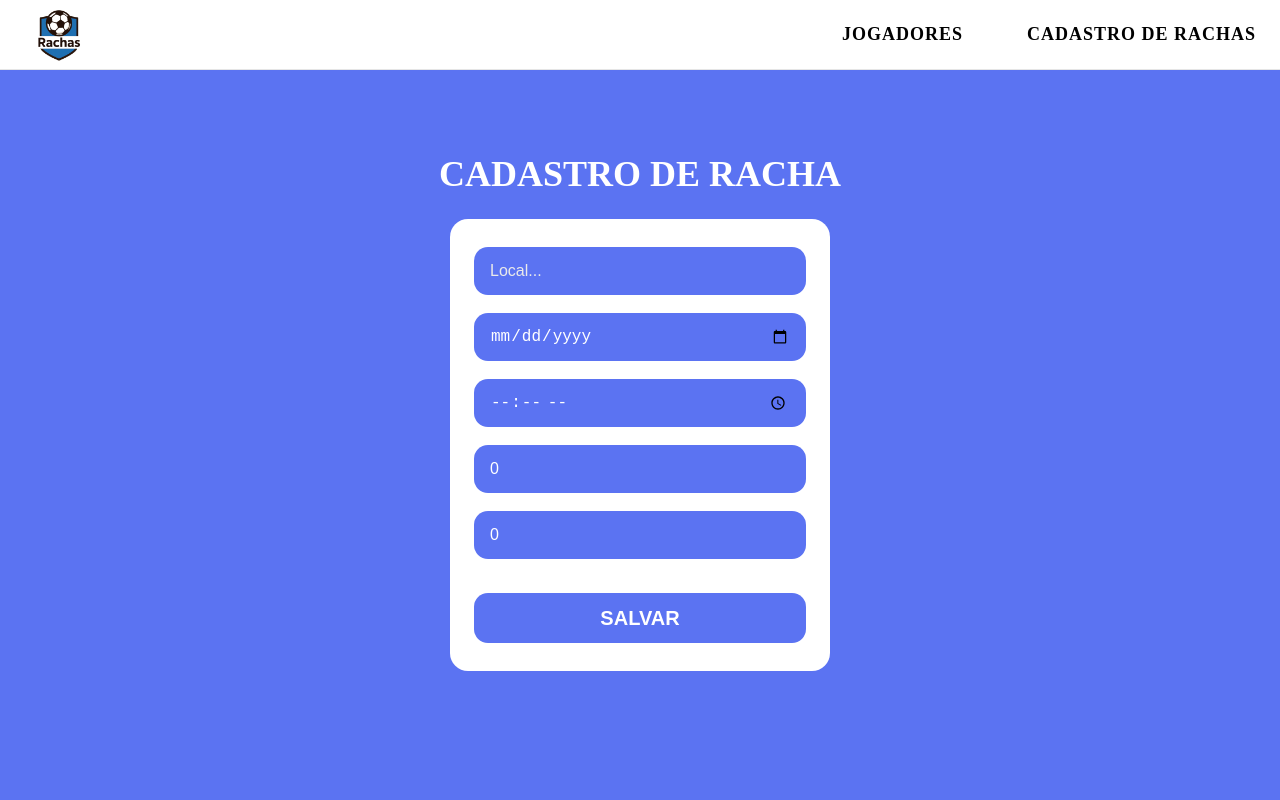
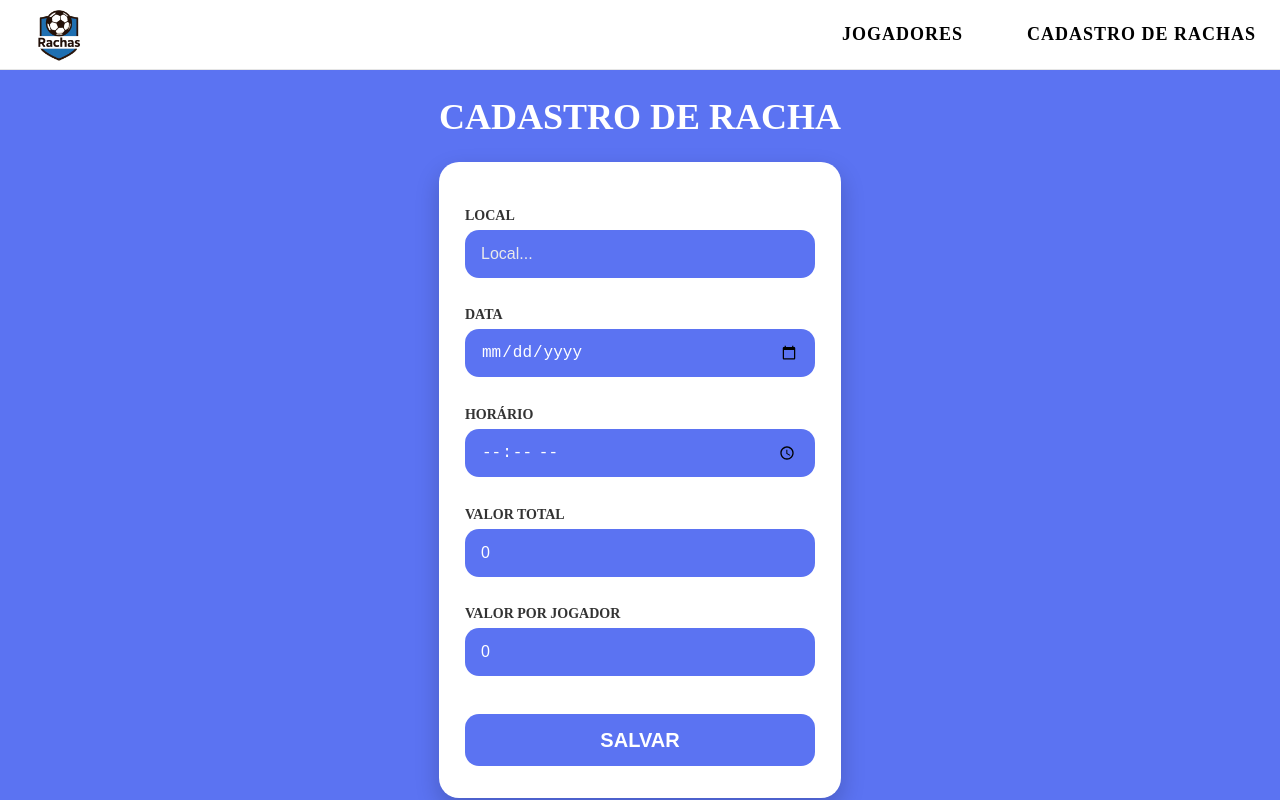
Before and after one commit to pedrohenry12/Gerenciador-de-Rachoes, a React app in the folder Frontend/: page /cadastrorachas in a window 1280 px wide. Built offline with nearby package versions, Linux system fonts and the light colour scheme; the HTML template or start-up script is replaced by a standard one.

Commit message:
melhora na intuitividade
descrição dos campos que formam o cadastro de racha, pra melhorar a intuitividade

```diff
--- a/Frontend/src/pages/tela cadastro racha/CadastroRacha.tsx
+++ b/Frontend/src/pages/tela cadastro racha/CadastroRacha.tsx
@@ -32,44 +32,59 @@ export default function CadastroRacha() {
 
             <div className={styles.card}>
                 <form className={styles.form} onSubmit={handleSubmit}>
+                    <div>
+                        <h3>local</h3>
                         <input
                             className={styles.input}
                             type="text"
                             placeholder="Local..."
                             value={local}
                             onChange={e => setLocal(e.target.value)} />
+                    </div>
 
 
+                    <div>
+                        <h2>data</h2>
                         <input
                             className={styles.input}
                             type="date"
                             placeholder="Data..."
                             value={data}
                             onChange={e => setData(e.target.value)} />
+                    </div>
 
 
+                        <div>
+                            <h2>horário</h2>
                             <input
                             className={styles.input}
                             type="time"
                             placeholder="horario..."
                             value={hora}
                             onChange={e => setHora(e.target.value)} />
+                        </div>
 
 
+                    <div>
+                        <h2>valor total</h2>
                         <input
                             className={styles.input}
                             type="number"
                             placeholder="Preço..."
                             value={precoTotal}
                             onChange={e => setPrecoTotal(Number(e.target.value))} />
+                    </div>
 
 
+                    <div>
+                        <h2>valor por jogador</h2>
                         <input
                             className={styles.input}
                             type="number"
                             placeholder="Valor p/jogador..."
                             value={valorPorJogador}
                             onChange={e => setValorPorJogador(Number(e.target.value))} />
+                    </div>
 
 
                     <button className={styles.button} type="submit">
--- a/Frontend/src/pages/tela cadastro racha/cadastroRacha.module.css
+++ b/Frontend/src/pages/tela cadastro racha/cadastroRacha.module.css
@@ -1,29 +1,30 @@
 .container {
-  height: 100vh; /* altura real da tela menos navbar */
+  min-height: 100vh;
   background-color: #5b73f2;
   display: flex;
   flex-direction: column;
   align-items: center;
-  justify-content: center; /* CENTRALIZA verticalmente */
-
-  padding: 0; /* remove espaços feios */
+  justify-content: center;
+  padding-top: 70px; /* respeita navbar fixa */
 }
 
-/* Título */
+/* Título principal */
 .title {
-  color: #fff;
+  color: #ffffff;
   font-size: 36px;
-  font-weight: bold;
+  font-weight: 800;
   margin-bottom: 24px;
+  text-align: center;
 }
 
 /* Card */
 .card {
   background-color: #ffffff;
   width: 100%;
-  max-width: 380px;
-  border-radius: 18px;
-  padding: 28px 24px;
+  max-width: 420px;
+  border-radius: 20px;
+  padding: 32px 26px;
+  box-shadow: 0 10px 25px rgba(0, 0, 0, 0.2);
 }
 
 /* Form */
@@ -33,8 +34,24 @@
   gap: 18px;
 }
 
+/* Labels simulados (h2 / h3) */
+.form h2,
+.form h3 {
+  margin-bottom: 6px;
+  font-size: 14px;
+  font-weight: 700;
+  color: #333333;
+  text-transform: uppercase;
+}
+
+/* Cada bloco do form ocupa a largura inteira */
+.form > div {
+  width: 100%;
+}
+
 /* Inputs */
 .input {
+  width: 100%;              /* 🔥 garante mesmo tamanho */
   height: 48px;
   border-radius: 14px;
   border: none;
@@ -42,7 +59,9 @@
   color: #ffffff;
   padding: 0 16px;
   font-size: 16px;
+  box-sizing: border-box;   /* 🔥 evita diferenças por padding */
 }
+
 
 .input::placeholder {
   color: #eaeaea;
@@ -54,18 +73,23 @@
 
 /* Botão */
 .button {
-  margin-top: 16px;
-  height: 50px;
+  margin-top: 20px;
+  height: 52px;
   border-radius: 14px;
   border: none;
   background-color: #5b73f2;
   color: #ffffff;
   font-size: 20px;
-  font-weight: bold;
+  font-weight: 800;
   cursor: pointer;
+  transition: opacity 0.2s ease;
 }
 
-/* Mobile */
+.button:hover {
+  opacity: 0.9;
+}
+
+/* Responsivo */
 @media (max-width: 480px) {
   .title {
     font-size: 28px;
@@ -73,5 +97,6 @@
 
   .card {
     margin: 0 16px;
+    padding: 26px 20px;
   }
 }
```
Lines whose indentation alone changed are shown as unchanged.
